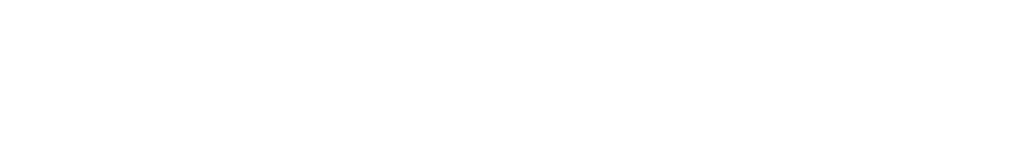
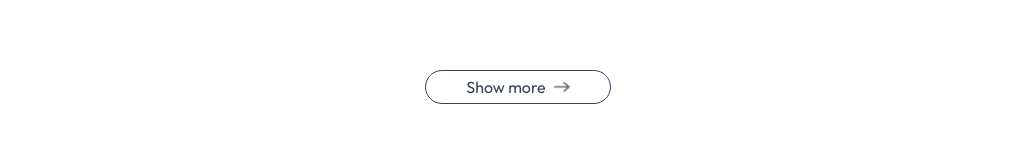
Before and after one commit to Ashan37/AshanPortfolio, a Next.js app: page / in a window 1280 px wide. Shown: the part 2925-3067 px from the top of the page, without its empty margins (122-1157 px from the left). Before the commit the page ends 2995 px from the top, so only its background shows below. Built offline with nearby package versions, Linux system fonts and the light colour scheme.

Commit message:
add "Show more" button with right arrow icon
- Implemented centered call-to-action button with border and hover state
- Added right_arrow_bold icon from assets for visual cue
- Styled with flex, gap, and rounded-full for consistent design

```diff
--- a/app/components/Works.jsx
+++ b/app/components/Works.jsx
@@ -45,6 +45,11 @@ const Works = () => {
           </div>
         ))}
       </div>
+
+      <a href="" className="flex items-center justify-center gap-2 text-gray-700 border border-[0.5px] border-gray-700 rounded-full y-3 px-10 mx-auto my-20 hover: w-max">
+        Show more <Image src={assets.right_arrow_bold} alt="Rightarrowbold" className="w-4"/>
+      </a>
+
     </div>
   );
 };
```
